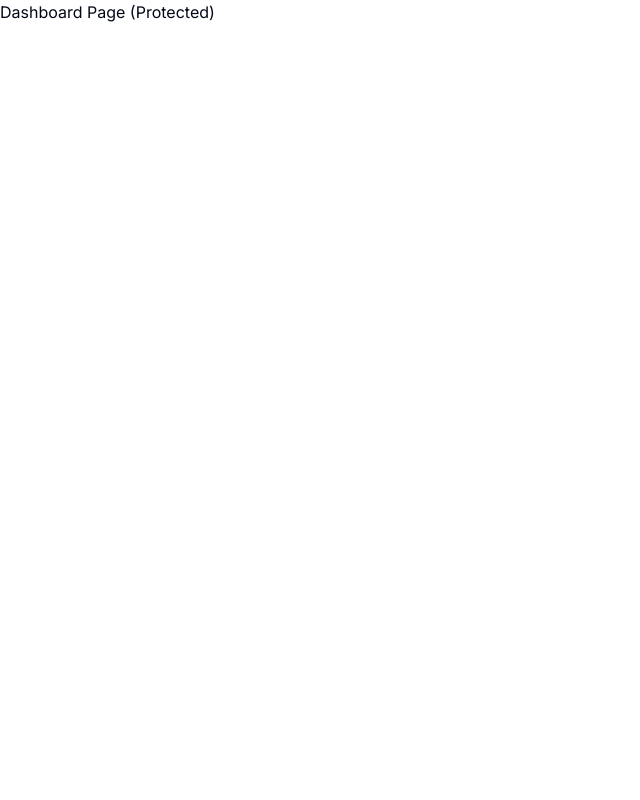
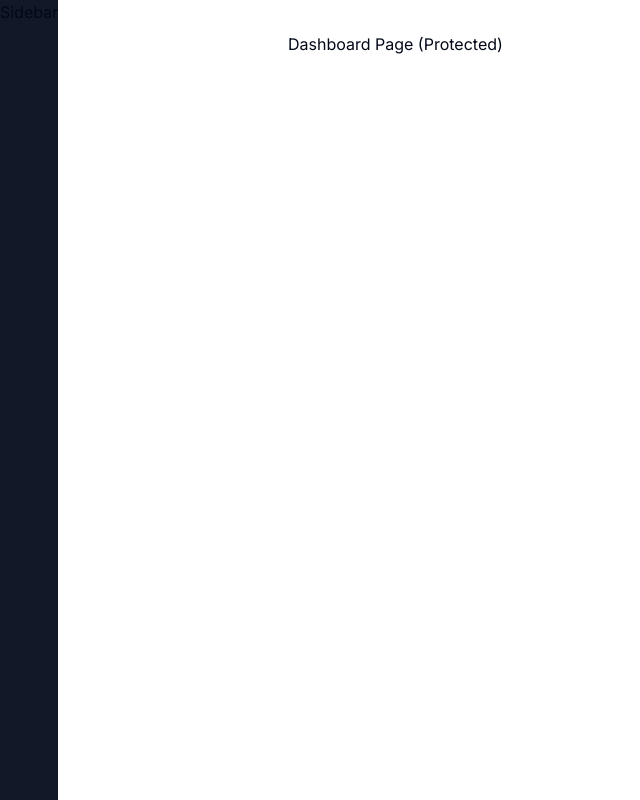
Before and after one commit to Liquid-Network-AU/interface, a Next.js app: page /dashboard in a window 1280 px wide. Shown: the whole page, without its empty margins (0-640 px from the left). Built offline with nearby package versions, Linux system fonts and the light colour scheme.

Commit message:
🤡📈 ↝ Will snap it from the square

```diff
--- a/app/(dashboard)/(routes)/dashboard/page.tsx
+++ b/app/(dashboard)/(routes)/dashboard/page.tsx
@@ -5,7 +5,6 @@
   return (
     <div>
       <p>Dashboard Page (Protected)</p>
-      <UserButton afterSignOutUrl="/" />
     </div>
   );
 }
--- /dev/null
+++ b/app/(dashboard)/layout.tsx
@@ -0,0 +1,20 @@
+import Navbar from "@/components/Navbar";
+
+const DashboardLayout = ({
+    children
+}: { children: React.ReactNode;
+}) => {
+    return (
+        <div className="h-full relative">
+            <div className="hidden h-full md:flex md:flex-col md:fixed md:inset-y-0 z-[80] bg-gray-900">
+                <div>Sidebar</div>
+            </div>
+            <main className="md:pl-72">
+                <Navbar />
+                {children}
+            </main>
+        </div>
+    )
+}
+
+export default DashboardLayout;
--- /dev/null
+++ b/components/Navbar.tsx
@@ -0,0 +1,14 @@
+import { Menu } from "lucide-react";
+import { Button } from "@/components/ui/button";
+
+const Navbar = () => {
+    return (
+        <div className="flex items-center p-4">
+            <Button variant="ghost" size="icon" className="md:hidden">
+                <Menu />
+            </Button>
+        </div>
+    );
+};
+
+export default Navbar;
```
